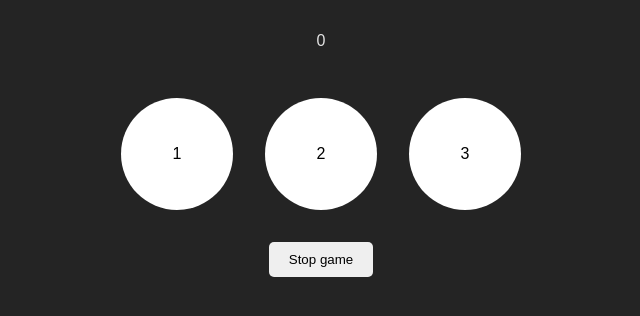
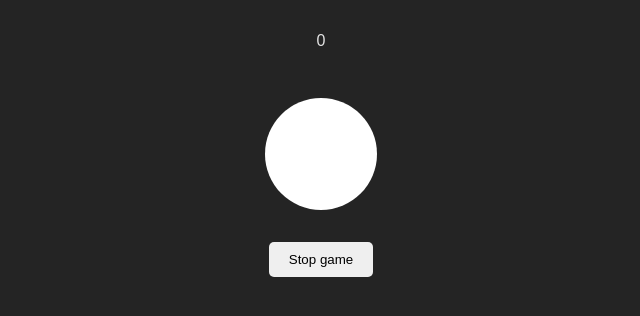
Before and after one commit to KozhInna/speed-game-react, a React (Vite) app: page / in a window 1280 px wide. Both pictures are taken after a click on the button "Easy". Shown: the top 316 px of the page, without its empty margins (319-959 px from the left). Built offline with nearby package versions, Linux system fonts and the light colour scheme; a web font is replaced by a local one.

Commit message:
counting score, fixed dublication of randomn number

```diff
--- a/src/App.jsx
+++ b/src/App.jsx
@@ -1,11 +1,11 @@
-import { useState } from "react";
+import { useState, useRef } from "react";
 import NewGame from "./components/NewGame";
 import { levels } from "./levels";
 
 import Game from "./components/Game";
 import GameOver from "./components/GameOver";
 const getRandomNum = (min, max) =>
-  Math.floor(Math.random() * (max - min + 1) + min);
+  Math.floor(Math.random() * (max - min) + min);
 
 function App() {
   const [player, setPlayer] = useState();
@@ -15,43 +15,66 @@ function App() {
   const [gameOver, setGameOver] = useState(false);
   const [gameLaunch, setGameLaunch] = useState(true);
   const [current, setCurrent] = useState(-1);
+  const timeoutIdRef = useRef(null);
+  const rounds = useRef(0);
+  const currentInst = useRef(0);
 
-  let timer;
   let pace = 1000;
+  let amountOfCircles;
 
   function gameSetHandler(level, name) {
-    const levelIndex = levels.findIndex((el) => el.name === level);
-    const amountOfCircles = levels[levelIndex].amount;
+    // const levelIndex = levels.findIndex((el) => el.name === level);
+    // const amountOfCircles = levels[levelIndex].amount;
 
-    const circlesArray = Array.from({ length: amountOfCircles }, (x, i) => i);
+    const { amount } = levels.find((el) => el.name === level);
+    amountOfCircles = amount;
+
+    const circlesArray = Array.from({ length: amount }, (_, i) => i);
 
     setCircles(circlesArray);
     setPlayer({ level: level, name: name });
-    setGameLaunch(!gameLaunch);
-    setGameStart(!gameStart);
+    setGameLaunch(false);
+    setGameStart(true);
     randomNumb();
   }
 
   const stopHandler = () => {
-    setGameStart(!gameStart);
-    setGameOver(!gameOver);
-    clearTimeout(timer);
+    setGameStart(false);
+    setGameOver(true);
+    clearTimeout(timeoutIdRef.current);
+    timeoutIdRef.current = null;
   };
   function closeHandler() {
-    setGameLaunch(!gameLaunch);
-    setGameOver(!gameOver);
+    setGameLaunch(true);
+    setGameOver(false);
   }
   function circleClickHandler(id) {
-    setScore(score + 10);
+    console.log("id", id);
+    if (current !== id) {
+      stopHandler();
+      return;
+    } else {
+      rounds.current--;
+      setScore(score + 10);
+    }
   }
+
   function randomNumb() {
+    if (rounds.current >= 3) {
+      stopHandler();
+      return;
+    }
     let nextActive;
     do {
-      nextActive = getRandomNum(0, circles.length);
-    } while (nextActive === current);
+      nextActive = getRandomNum(0, amountOfCircles);
+    } while (nextActive === currentInst.current);
     setCurrent(nextActive);
-    timer = setTimeout(randomNumb, pace);
+
+    rounds.current++;
+    currentInst.current = nextActive;
+    timeoutIdRef.current = setTimeout(randomNumb, pace);
     console.log(nextActive);
+    pace *= 0.95;
   }
   return (
     <>
@@ -59,6 +82,7 @@ function App() {
 
       {gameStart && (
         <Game
+          current={current}
           score={score}
           circles={circles}
           stopHandler={stopHandler}
--- a/src/UI_components/Circle.jsx
+++ b/src/UI_components/Circle.jsx
@@ -1,10 +1,11 @@
 import styles from "./Circle.module.css";
 
-function Circle({ circleClickHandler, id }) {
+function Circle({ circleClickHandler, current, id }) {
   return (
-    <div className={styles.circle} onClick={() => circleClickHandler(id)}>
-      <p>{id + 1}</p>
-    </div>
+    <div
+      className={current ? styles.circle : null}
+      onClick={() => circleClickHandler(id)}
+    ></div>
   );
 }
 
--- a/src/components/Game.jsx
+++ b/src/components/Game.jsx
@@ -1,7 +1,7 @@
 import Circle from "../UI_components/Circle";
 import styles from "./Game.module.css";
 
-function Game({ score, circles, stopHandler, circleClickHandler }) {
+function Game({ score, circles, stopHandler, circleClickHandler, current }) {
   return (
     <>
       <div className={styles.layout}>
@@ -11,7 +11,12 @@ function Game({ score, circles, stopHandler, circleClickHandler }) {
           </div>
           <div className={styles.circles_box}>
             {circles.map((_, i) => (
-              <Circle key={i} id={i} circleClickHandler={circleClickHandler} />
+              <Circle
+                current={current === i}
+                key={i}
+                id={i}
+                circleClickHandler={circleClickHandler}
+              />
             ))}
           </div>
           <button onClick={stopHandler}>Stop game</button>
--- a/src/components/Game.module.css
+++ b/src/components/Game.module.css
@@ -21,5 +21,5 @@
 }
 .circles_box {
   display: flex;
-  gap: 2rem;
+  gap: 7rem;
 }
--- a/src/index.css
+++ b/src/index.css
@@ -11,3 +11,12 @@ body {
   margin: 0;
   box-sizing: border-box;
 }
+circle.active {
+  background-color: white;
+  height: 7rem;
+  width: 7rem;
+  border-radius: 50%;
+  display: flex;
+  justify-content: center;
+  align-items: center;
+}
```
